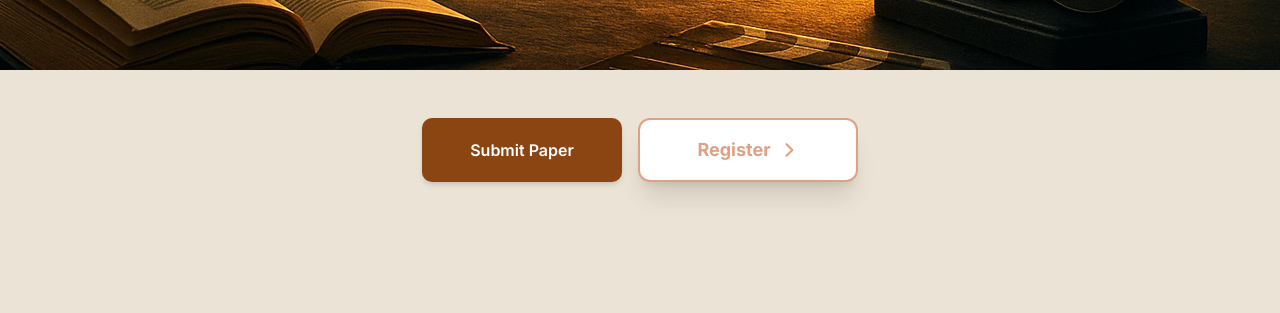
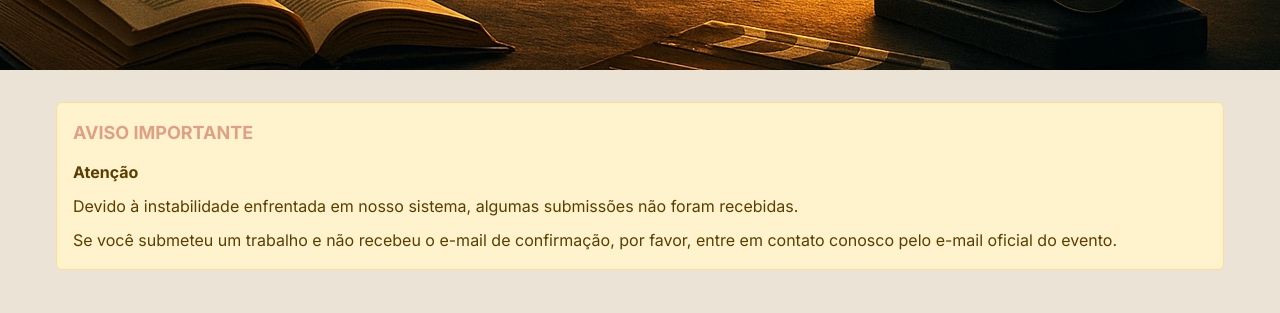
Before and after one commit to KesiaDev/conferencia-turismo-site, a React (Vite) app in the folder apps/web/: page / in a window 1280 px wide. Shown: the part 420-733 px from the top of the page. Built offline with nearby package versions, Linux system fonts and the light colour scheme; no server answers.

Commit message:
feat: adiciona componente ImportantNotice na página inicial

```diff
--- /dev/null
+++ b/apps/web/src/components/ImportantNotice.tsx
@@ -0,0 +1,29 @@
+export default function ImportantNotice() {
+  return (
+    <div
+      className="mb-5"
+      style={{
+        background: "#FFF3CD",
+        border: "1px solid #FFDD99",
+        padding: "16px",
+        borderRadius: "6px",
+        color: "#5A3E00",
+      }}
+    >
+      <h3 className="font-bold mb-3 text-lg">AVISO IMPORTANTE</h3>
+      <div className="leading-relaxed">
+        <p className="mb-2">
+          <strong>Atenção</strong>
+        </p>
+        <p className="mb-2">
+          Devido à instabilidade enfrentada em nosso sistema, algumas submissões não foram
+          recebidas.
+        </p>
+        <p>
+          Se você submeteu um trabalho e não recebeu o e-mail de confirmação, por favor, entre em
+          contato conosco pelo e-mail oficial do evento.
+        </p>
+      </div>
+    </div>
+  );
+}
--- a/apps/web/src/pages/Home.tsx
+++ b/apps/web/src/pages/Home.tsx
@@ -6,6 +6,7 @@ import SpeakerCard from "../components/SpeakerCard";
 import Seo from "../components/Seo";
 import OptimizedImage from "../components/OptimizedImage";
 import FloatingFilmBox from "@/components/FloatingFilmBox";
+import ImportantNotice from "../components/ImportantNotice";
 import apiService from "../api/client";
 import type { Speaker } from "../types";
 
@@ -135,6 +136,10 @@ export default function Home() {
         <FloatingFilmBox />
       </div>
 
+      <div className="container-custom px-4 pt-8">
+        <ImportantNotice />
+      </div>
+
       <div className="py-8 md:py-12">
         <div className="container-custom text-center">
           <div className="flex gap-3 md:gap-4 justify-center flex-wrap px-4">
```
